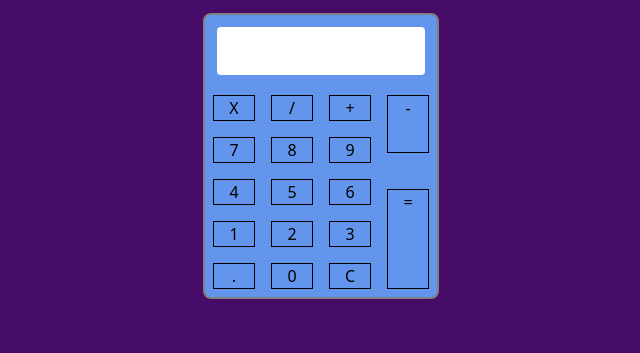
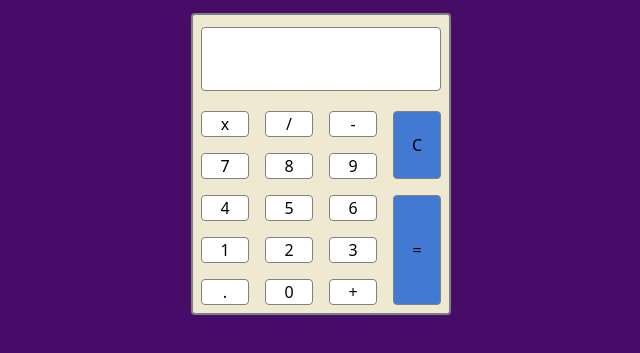
Before and after one commit to shubham1121/Math-Calculator, a plain HTML site: page index.html in a window 1280 px wide. Shown: the part 81-434 px from the top of the page, without its empty margins (319-959 px from the left). Drawn offline with nearby package versions, Linux system fonts and the light colour scheme; a web font is replaced by a local one.

Commit message:
style: Changed calculator overall look.

```diff
--- a/index.html
+++ b/index.html
@@ -22,50 +22,52 @@
     </div>
     <div class="grid grid-rows-1 justify-center">
         <div class="calc-wrapper">
-            <div class="grid grid-rows-1 gap-4 p-2">
-                <div class="grid grid-rows-1 p-1">
-                    <input class="rounded w-52 text-3xl h-12" type="text" name="" id="">
+            <div class="grid grid-rows-1 gap-4 p-2  ">
+                <div class="grid grid-rows-1 px-0 py-1">
+                    <div class="input-area">
+
+                    </div>
                 </div>
                 <!-- <div class="grid grid-cols-4 gap-4">
 
                 </div> -->
                 <div class="grid grid-cols-4 gap-4">
                     <div class="grid grid-cols-3 col-span-3 gap-4">
-                        <div class="oper-btn">X
+                        <div class="flex justify-center items-center oper-btn">x
                         </div>
-                        <div class="oper-btn">/
+                        <div class="flex justify-center items-center oper-btn">/
                         </div>
-                        <div class="oper-btn">+
+                        <div class="flex justify-center items-center oper-btn">-
                         </div>
-                        <div class="oper-btn">7
+                        <div class="flex justify-center items-center oper-btn">7
                         </div>
-                        <div class="oper-btn">8
+                        <div class="flex justify-center items-center oper-btn">8
                         </div>
-                        <div class="oper-btn">9
+                        <div class="flex justify-center items-center oper-btn">9
                         </div>
-                        <div class="oper-btn">4
+                        <div class="flex justify-center items-center oper-btn">4
                         </div>
-                        <div class="oper-btn">5
+                        <div class="flex justify-center items-center oper-btn">5
                         </div>
-                        <div class="oper-btn">6
+                        <div class="flex justify-center items-center oper-btn">6
                         </div>
-                        <div class="oper-btn">1
+                        <div class="flex justify-center items-center oper-btn">1
                         </div>
-                        <div class="oper-btn">2
+                        <div class="flex justify-center items-center oper-btn">2
                         </div>
-                        <div class="oper-btn">3
+                        <div class="flex justify-center items-center oper-btn">3
                         </div>
-                        <div class="oper-btn">.
+                        <div class="flex justify-center items-center oper-btn">.
                         </div>
-                        <div class="oper-btn">0
+                        <div class="flex justify-center items-center oper-btn">0
                         </div>
-                        <div class="oper-btn">C
+                        <div class="flex justify-center items-center oper-btn">+
                         </div>
                     </div>
-                    <div class="grid grid-cols-1 col-span-1 gap-9">
-                        <div class="oper-btn row-span-1">-
+                    <div class="grid grid-cols-1 col-span-1 gap-4">
+                        <div class="flex long-btn row-span-1 justify-center items-center">C
                         </div>
-                        <div class="row-span-2 oper-btn">=
+                        <div class="flex justify-center items-center row-span-2 long-btn ">=
                         </div>
                     </div>
                 </div>
--- a/style.css
+++ b/style.css
@@ -18,14 +18,49 @@ body{
 }
 
 .calc-wrapper{
-    background-color: cornflowerblue;
+    background-color: #F0E9D2;
     width: fit-content;
-    height: fit-content;
+    /* height: 30rem; */
     border: 2px solid grey;
-    border-radius: 0.5rem;
+    border-radius: 0.25rem;
+}
+
+.input-area{
+    width: 15rem;
+    background-color: white;
+    height: 4rem;
+    border-radius: 0.25rem;
+    border: 1px solid grey;
+    transition:  all .2s ease-in-out;
+}
+
+.input-area:hover{
+    box-shadow: inset 0px 2px 5px 0px rgba(0, 0, 0, 0.2);
 }
 
 .oper-btn{
-    border: 1px solid black;
-    text-align: center;
+    border: 0.5px solid grey;
+    background-color: white;
+    border-radius: 0.25rem;
+    transition: border-color .2s ease-in-out, background-color .2s, box-shadow .2s;
 }
+
+.oper-btn:hover{
+    background-color: #eee;
+  box-shadow: 0px 1px 4px 0px rgba(0, 0, 0, 0.2);
+  border-color: #aaa;
+}
+
+
+.long-btn{
+    border: 0.5px solid grey;
+    background-color: #4179d3;
+    border-radius: 0.25rem;
+    transition: border-color .2s ease-in-out, background-color .2s, box-shadow .2s;
+}
+
+.long-btn:hover{
+    background-color: #1857BB;
+  box-shadow: 0px 1px 4px 0px rgba(0, 0, 0, 0.2);
+  border-color: #aaa;
+}
```
